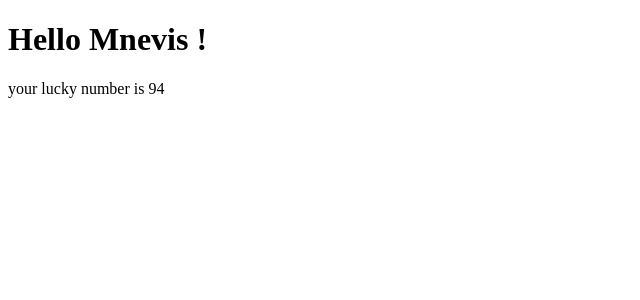
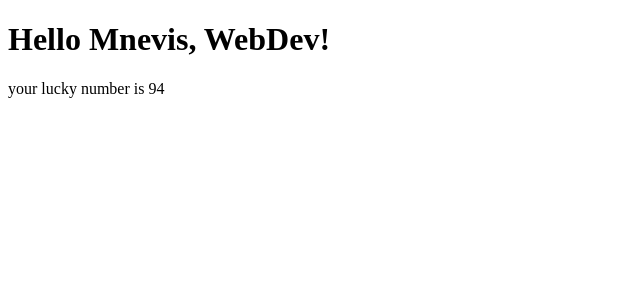
Before and after one commit to Mnevis-WebDev/JSX, a React (Create React App) app: page / in a window 1280 px wide. Shown: the top 300 px of the page, without its empty margins (0-640 px from the left). Built offline with nearby package versions, Linux system fonts and the light colour scheme.

Commit message:
Final look like a string interpolation here

```diff
--- a/src/index.js
+++ b/src/index.js
@@ -1,11 +1,14 @@
 import React from "react";
 import ReactDOM from "react-dom";
-const name = "Mnevis";
+const fName = "Mnevis";
+const lName = "WebDev";
 var lnum = Math.round(Math.random() * 100);
 
 ReactDOM.render(
   <div>
-    <h1>Hello {name} !</h1>
+    <h1>
+      Hello {fName}, {lName}!
+    </h1>
     <p>your lucky number is {lnum} </p>
   </div>,
   document.getElementById("root")
```
